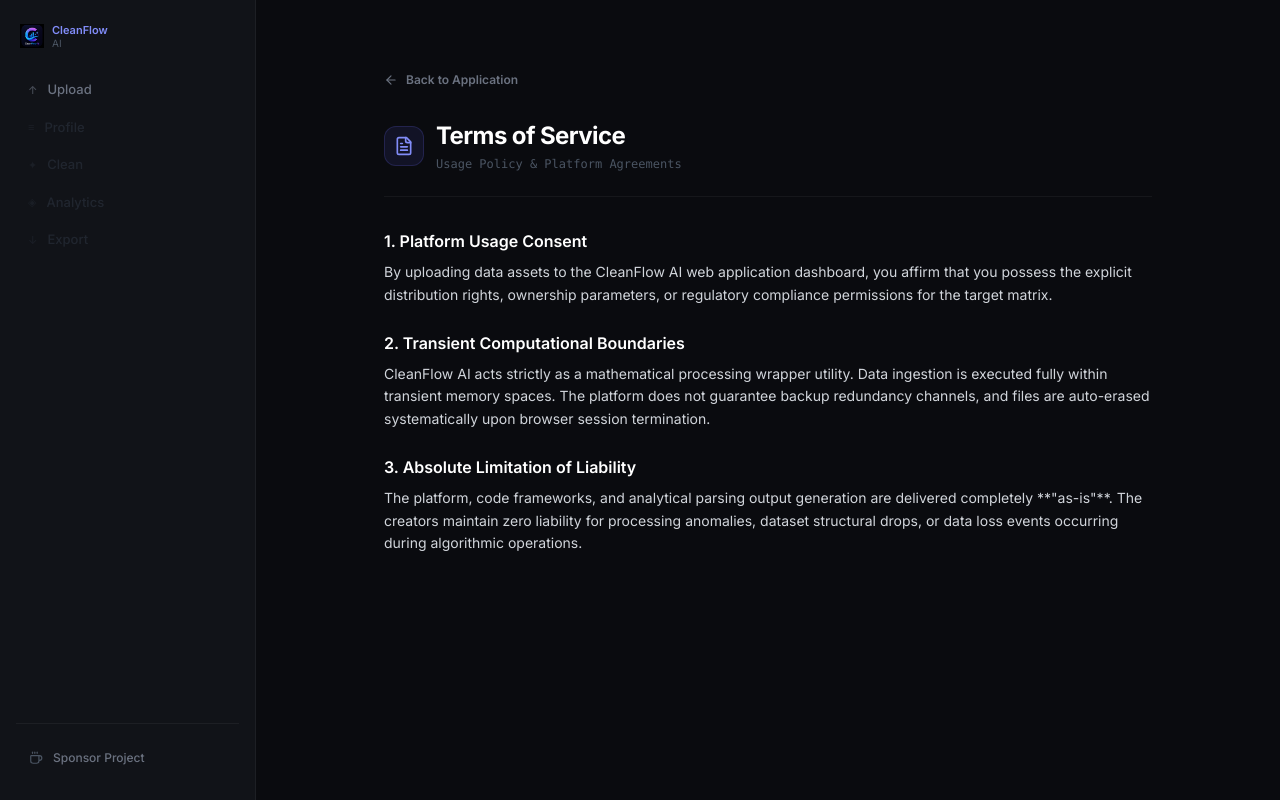
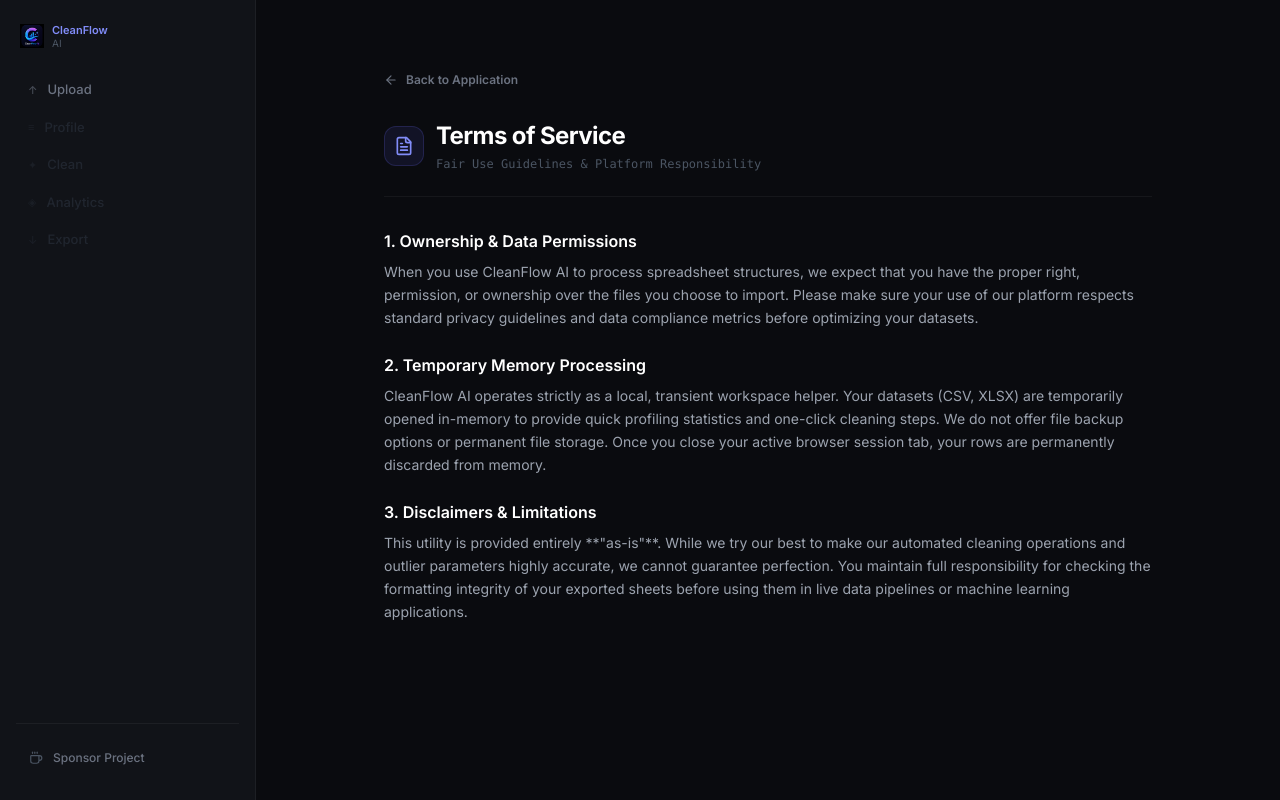
Before and after one commit to konainfatima28/CleanFlow-AI, a React (Vite) app in the folder frontend/: page /dashboard in a window 1280 px wide. Both pictures are taken after a click on the button "Terms of Service". Built offline with nearby package versions, Linux system fonts and the light colour scheme.

Commit message:
Update TermsOfService.tsx

```diff
--- a/frontend/src/pages/TermsOfService.tsx
+++ b/frontend/src/pages/TermsOfService.tsx
@@ -1,3 +1,7 @@
+// ────────────────────────────────────────────────────────────────────────────
+// src/pages/TermsOfService.tsx — HUMANIZED & SEO OPTIMIZED PRODUCTION VERSION
+// ────────────────────────────────────────────────────────────────────────────
+
 import React from 'react';
 import { motion } from 'framer-motion';
 import { FileText, ArrowLeft } from 'lucide-react';
@@ -15,6 +19,7 @@ export const TermsOfService: React.FC<LegalProps> = ({ onBack }) => {
       className="min-h-screen bg-[#0a0b0f] text-gray-300 py-12 px-4 sm:px-6 lg:px-8"
     >
       <div className="max-w-3xl mx-auto space-y-8">
+        {/* Back navigation */}
         <button
           onClick={onBack}
           className="flex items-center gap-2 text-xs font-semibold text-gray-500 hover:text-indigo-400 transition-colors focus:outline-none"
@@ -22,35 +27,37 @@ export const TermsOfService: React.FC<LegalProps> = ({ onBack }) => {
           <ArrowLeft size={14} /> Back to Application
         </button>
 
+        {/* Title row */}
         <div className="flex items-center gap-3 pb-6 border-b border-white/5">
           <div className="w-10 h-10 rounded-xl bg-indigo-500/10 border border-indigo-500/20 flex items-center justify-center text-indigo-400">
             <FileText size={20} />
           </div>
           <div>
             <h1 className="text-2xl font-bold text-white tracking-tight">Terms of Service</h1>
-            <p className="text-xs text-gray-600 mt-1 font-mono">Usage Policy & Platform Agreements</p>
+            <p className="text-xs text-gray-600 mt-1 font-mono">Fair Use Guidelines & Platform Responsibility</p>
           </div>
         </div>
 
-        <div className="space-y-6 text-sm leading-relaxed">
+        {/* Humanized & SEO-Friendly Content Blocks */}
+        <div className="space-y-6 text-sm leading-relaxed text-gray-400">
           <section className="space-y-2">
-            <h2 className="text-base font-semibold text-white">1. Platform Usage Consent</h2>
+            <h2 className="text-base font-semibold text-white">1. Ownership & Data Permissions</h2>
             <p>
-              By uploading data assets to the CleanFlow AI web application dashboard, you affirm that you possess the explicit distribution rights, ownership parameters, or regulatory compliance permissions for the target matrix.
+              When you use CleanFlow AI to process spreadsheet structures, we expect that you have the proper right, permission, or ownership over the files you choose to import. Please make sure your use of our platform respects standard privacy guidelines and data compliance metrics before optimizing your datasets.
             </p>
           </section>
 
           <section className="space-y-2">
-            <h2 className="text-base font-semibold text-white">2. Transient Computational Boundaries</h2>
+            <h2 className="text-base font-semibold text-white">2. Temporary Memory Processing</h2>
             <p>
-              CleanFlow AI acts strictly as a mathematical processing wrapper utility. Data ingestion is executed fully within transient memory spaces. The platform does not guarantee backup redundancy channels, and files are auto-erased systematically upon browser session termination.
+              CleanFlow AI operates strictly as a local, transient workspace helper. Your datasets (CSV, XLSX) are temporarily opened in-memory to provide quick profiling statistics and one-click cleaning steps. We do not offer file backup options or permanent file storage. Once you close your active browser session tab, your rows are permanently discarded from memory.
             </p>
           </section>
 
           <section className="space-y-2">
-            <h2 className="text-base font-semibold text-white">3. Absolute Limitation of Liability</h2>
+            <h2 className="text-base font-semibold text-white">3. Disclaimers & Limitations</h2>
             <p>
-              The platform, code frameworks, and analytical parsing output generation are delivered completely **"as-is"**. The creators maintain zero liability for processing anomalies, dataset structural drops, or data loss events occurring during algorithmic operations.
+              This utility is provided entirely **"as-is"**. While we try our best to make our automated cleaning operations and outlier parameters highly accurate, we cannot guarantee perfection. You maintain full responsibility for checking the formatting integrity of your exported sheets before using them in live data pipelines or machine learning applications.
             </p>
           </section>
         </div>
```
